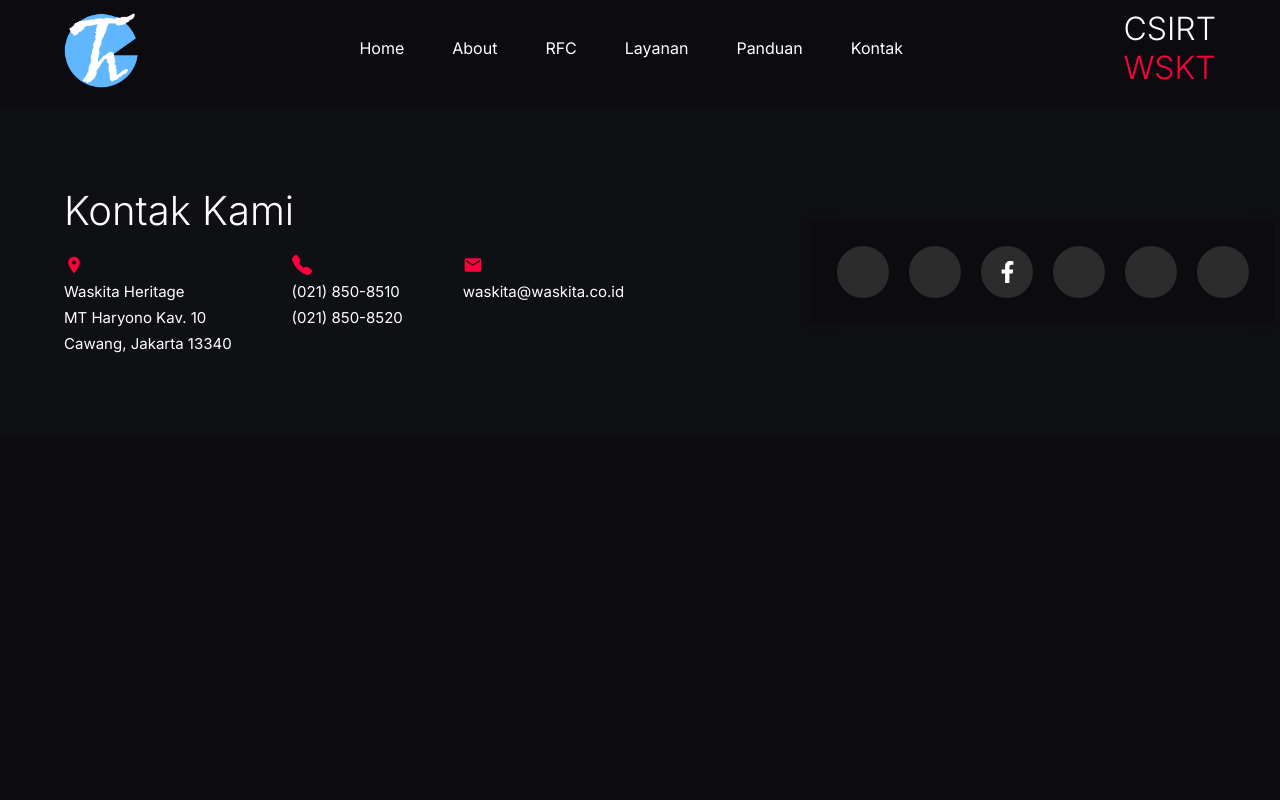
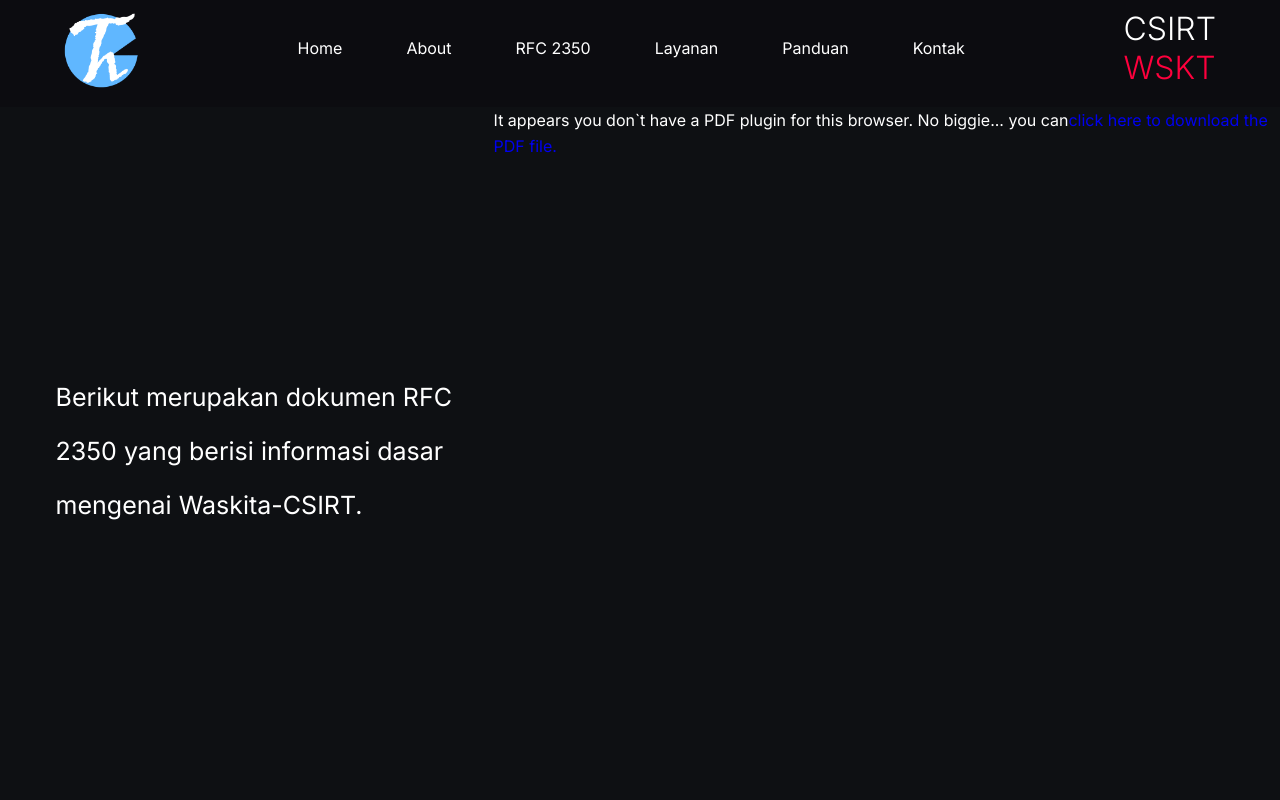
Before and after one commit to dervaagg/csirt-frontend, a React (Vite) app: page /rfc in a window 1280 px wide. Shown: the top 800 px of the page. Built offline with nearby package versions, Linux system fonts and the light colour scheme; some icons are missing; a web font is replaced by a local one.

Commit message:
update 17/01/24

```diff
--- a/src/App.css
+++ b/src/App.css
@@ -135,7 +135,7 @@
 .nav-links{
     display: flex;
     align-items: center;
-    gap: 3rem;
+    gap: 4rem;
 }
 .nav-links li a{
     color: var(--color-white);
--- a/src/App.jsx
+++ b/src/App.jsx
@@ -18,6 +18,7 @@
 import NewsV4 from './components/News Viwer/NewsV4'
 import NewsV5 from './components/News Viwer/NewsV5'
 import Panduan from './components/Panduan'
+import RFC from './components/RFC'
 
 function App() {
   return (
@@ -30,8 +31,9 @@
           {/* Route Page */}
           <Route path='/' exact element={<Home />} />
           <Route path='/about' element={<About />} />
+          <Route path='/rfc' element={<RFC />} />
+          <Route path='/panduan' element={<Panduan />} />
           <Route path='/kontak' element={<Kontak />} />
-          <Route path='/panduan' element={<Panduan />} />
 
           {/* Route News */}
           <Route path='/news1' element={<NewsV1 />} />
--- a/src/components/Navbar.jsx
+++ b/src/components/Navbar.jsx
@@ -21,7 +21,7 @@
                         <Link to='/about' onClick={closeMobileMenu} scrollBehavior="instant">About</Link>
                     </li>
                     <li className='nav-item'>
-                        <Link to='/rfc' onClick={closeMobileMenu} scrollBehavior="instant">RFC</Link>
+                        <Link to='/rfc' onClick={closeMobileMenu} scrollBehavior="instant">RFC 2350</Link>
                     </li>
                     <li className='nav-item'>
                         <Link to='/layanan' onClick={closeMobileMenu} scrollBehavior="instant">Layanan</Link>
--- a/src/components/RFC.jsx
+++ b/src/components/RFC.jsx
@@ -0,0 +1,22 @@
+import '../css/RFC.css'
+import { rfcData } from "../data/datas"
+
+export default function RFC() {
+  return (
+    <div className="container rfc-container">
+        <div className="title-rfc">
+            <h3>Berikut merupakan dokumen RFC 2350 yang berisi informasi dasar mengenai Waskita-CSIRT.</h3>
+        </div>
+        <div className="pdf-rfc">
+            {
+                rfcData.map((sar, index)=>(
+                    <object key={index} data={sar.pdfRFC} type="application/pdf" width="100%" height="100%">
+                        <p>It appears you don`t have a PDF plugin for this browser. No biggie... you can
+                        <a href={sar.pdfRFC}>click here to download the PDF file.</a></p>
+                    </object>
+                ))
+            }
+        </div>
+    </div>
+  )
+}
--- a/src/css/Panduan.css
+++ b/src/css/Panduan.css
@@ -53,12 +53,16 @@
     color: var(--color-danger);
 }
 
- .pdfbar p{
-  display: flex;
-  justify-content: center;
-  align-items: center;
-  height: 80%;
- }
+.pdfbar {
+  width: 150vh;
+}
+
+.pdfbar p {
+display: flex;
+justify-content: center;
+align-items: center;
+height: 80%;
+}
 
 /* Start Panduan At Home */
 #PanduanH {
--- /dev/null
+++ b/src/css/RFC.css
@@ -0,0 +1,32 @@
+:root{
+    --color-primary: #1a74e2;
+    --color-danger: #ff003d;
+
+    --color-white: #ffffff;
+    --color-light: #88949b;
+
+    --color-black: #0c0c10;
+    --color-dark: #0e1013;
+
+    --transition: .4s ease;
+}
+
+.rfc-container{
+    display: grid;
+    grid-template-columns: 35% 61%;
+    justify-content: center;
+    align-items: center;
+    background: var(--color-dark);
+    width: 100%;
+    height: 100%;
+    gap: 2.5rem;
+}
+.title-rfc h3{
+    font-size: 25px !important;
+    margin-left: 50px;
+    margin-top: -7rem;
+}
+.pdf-rfc{
+    height: 100vh;
+
+}
--- a/src/data/datas.js
+++ b/src/data/datas.js
@@ -1,3 +1,5 @@
+// About  Data Start.......................
+
 import AboutImage from '../assets/about.png'
 import PDF from '../assets/testPDF.pdf'
 
@@ -13,8 +15,18 @@
     }
 ];
 
+//Start RFC Data...................
+import rfcPDF from '../assets/pdf/2. WASKITA CSIRT RFC2350.pdf'
 
-// Service  Data Start.......................
+export const rfcData =[
+    {
+        pdfRFC: rfcPDF,
+    },
+]
+//Start RFC Data...................
+
+
+// Panduan Data Start.......................
 
 import PDF1 from '../assets/pdf/Panduan-Penanganan-Insiden-Serangan-SQL-Injection.pdf'
 import PDF2 from '../assets/pdf/Panduan-Penanganan-Insiden-Serangan-DDoS.pdf'
@@ -64,7 +76,7 @@
     ],
 
 }
-// Servive  Data End.......................
+// Panduan Data End.......................
 
 // News Data Start
 import NewsImage1 from '../assets/project1.png'
```
Also changed, not shown: src/components/Panduan.jsx (+4 -6 lines), 1 other file (tests, documents, lock files or other folders).
